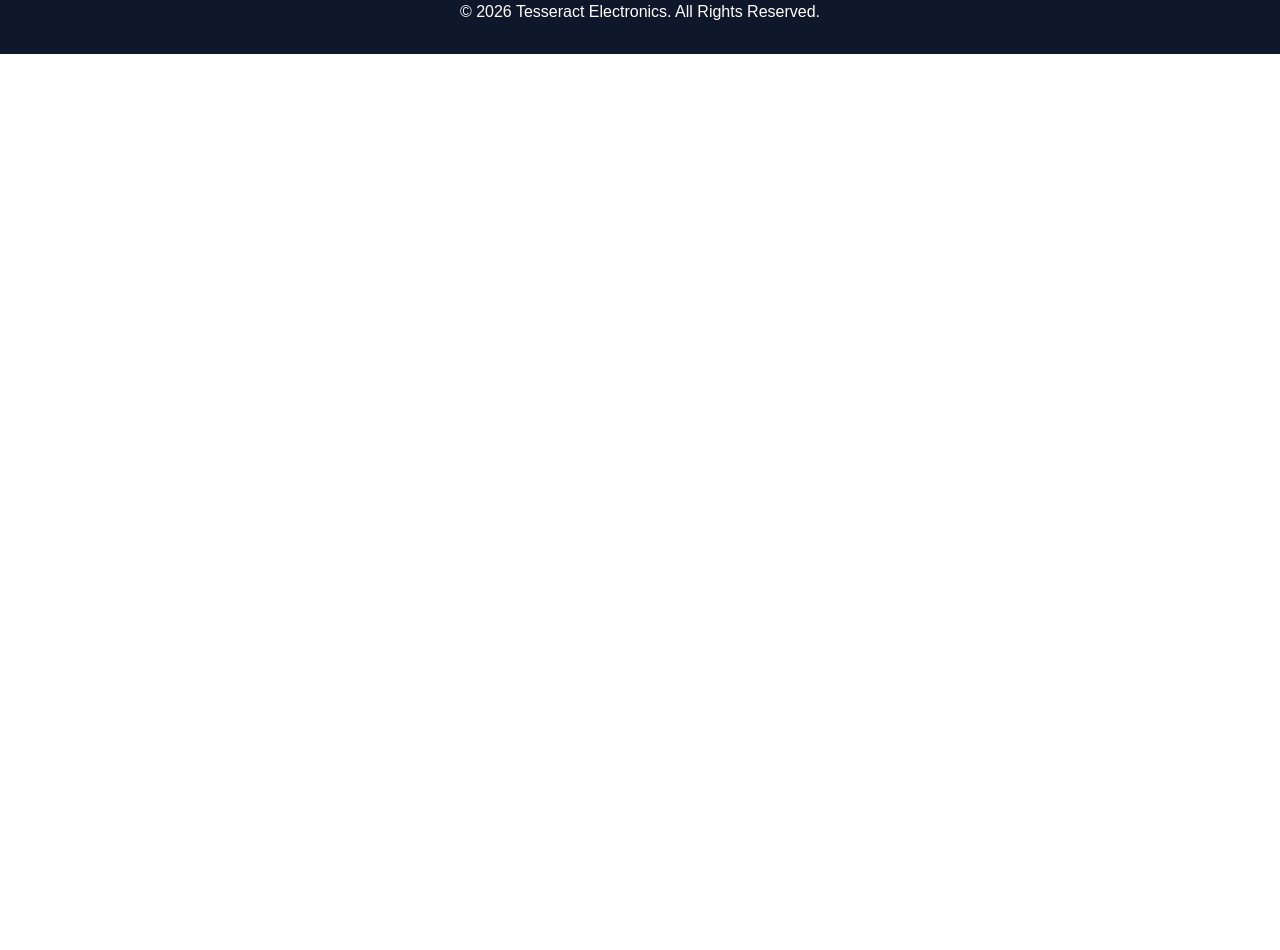
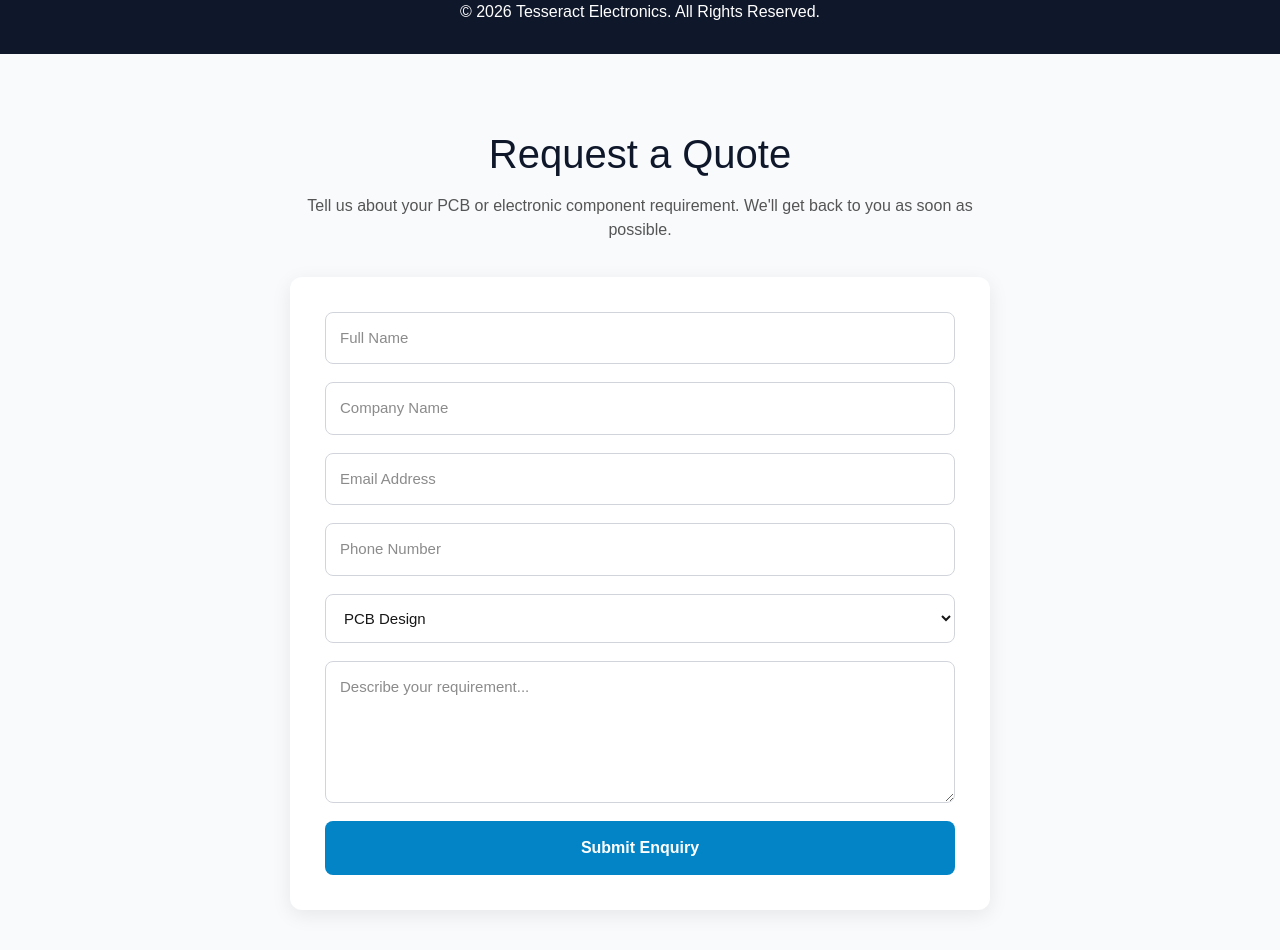
Before and after one commit to infome070-collab/tesseract-electronics, a Next.js app: page / in a window 1280 px wide. Shown: the part 4560-5510 px from the top of the page. Before the commit the page ends 4614 px from the top, so only its background shows below. Built offline with nearby package versions, Linux system fonts and the light colour scheme.

Commit message:
Website ready for deployment

```diff
--- a/app/page.tsx
+++ b/app/page.tsx
@@ -5,6 +5,13 @@ import {
   Factory,
   Headphones,
 } from "lucide-react";
+const inputStyle = {
+  padding: "14px",
+  border: "1px solid #d1d5db",
+  borderRadius: "8px",
+  fontSize: "15px",
+  outline: "none",
+};
 export default function Home() {
   return (
     <main
@@ -653,7 +660,140 @@ marginTop: "10px",
       >
         © 2026 Tesseract Electronics. All Rights Reserved.
       </footer>
+{/* Inquiry Form */}
 
+<section
+  style={{
+    padding: "70px 20px",
+    background: "#f8fafc",
+  }}
+>
+  <div
+    style={{
+      maxWidth: "700px",
+      margin: "0 auto",
+    }}
+  >
+    <h2
+      style={{
+        textAlign: "center",
+        fontSize: "2.5rem",
+        color: "#0f172a",
+        marginBottom: "10px",
+      }}
+    >
+      Request a Quote
+    </h2>
+
+    <p
+      style={{
+        textAlign: "center",
+        color: "#555",
+        marginBottom: "35px",
+      }}
+    >
+      Tell us about your PCB or electronic component requirement.
+      We'll get back to you as soon as possible.
+    </p>
+
+    <form
+      action="https://formsubmit.co/tesseractelectronics24@gmail.com"
+      method="POST"
+      style={{
+        display: "flex",
+        flexDirection: "column",
+        gap: "18px",
+        background: "#ffffff",
+        padding: "35px",
+        borderRadius: "12px",
+        boxShadow: "0 5px 20px rgba(0,0,0,0.08)",
+      }}
+    >
+      {/* Disable CAPTCHA */}
+      <input type="hidden" name="_captcha" value="false" />
+
+      {/* Subject */}
+      <input
+        type="hidden"
+        name="_subject"
+        value="New Website Enquiry - Tesseract Electronics"
+      />
+
+      {/* Thank You Page */}
+     <input
+  type="hidden"
+  name="_next"
+  value="http://localhost:3000/thank-you"
+/>
+      <input
+        type="text"
+        name="Name"
+        placeholder="Full Name"
+        required
+        style={inputStyle}
+      />
+
+      <input
+        type="text"
+        name="Company"
+        placeholder="Company Name"
+        style={inputStyle}
+      />
+
+      <input
+        type="email"
+        name="Email"
+        placeholder="Email Address"
+        required
+        style={inputStyle}
+      />
+
+      <input
+        type="tel"
+        name="Phone"
+        placeholder="Phone Number"
+        required
+        style={inputStyle}
+      />
+
+      <select
+        name="Service"
+        style={inputStyle}
+      >
+        <option>PCB Design</option>
+        <option>PCB Fabrication</option>
+        <option>PCB Assembly</option>
+        <option>Component Sourcing</option>
+        <option>BOM Fulfillment</option>
+        <option>Other</option>
+      </select>
+
+      <textarea
+        name="Requirement"
+        rows={5}
+        placeholder="Describe your requirement..."
+        required
+        style={inputStyle}
+      />
+
+      <button
+        type="submit"
+        style={{
+          background: "#0284c7",
+          color: "white",
+          padding: "15px",
+          border: "none",
+          borderRadius: "8px",
+          fontSize: "16px",
+          cursor: "pointer",
+          fontWeight: "bold",
+        }}
+      >
+        Submit Enquiry
+      </button>
+    </form>
+  </div>
+</section>
       {/* Floating WhatsApp */}
       <a
         href="https://wa.me/918123663810"
--- a/app/thank-you/page.tsx
+++ b/app/thank-you/page.tsx
@@ -10,23 +10,46 @@ export default function ThankYou() {
         fontFamily: "Arial, sans-serif",
         textAlign: "center",
         padding: "20px",
+        background: "#f8fafc",
       }}
     >
-      <h1>Thank You!</h1>
+      <h1
+        style={{
+          color: "#0284c7",
+          fontSize: "48px",
+          marginBottom: "20px",
+        }}
+      >
+        Thank You!
+      </h1>
 
-      <p>Your inquiry has been submitted successfully.</p>
+      <p
+        style={{
+          fontSize: "18px",
+          marginBottom: "10px",
+        }}
+      >
+        Your inquiry has been submitted successfully.
+      </p>
 
-      <p>Our team will contact you shortly.</p>
+      <p
+        style={{
+          color: "#555",
+          marginBottom: "30px",
+        }}
+      >
+        Our team will contact you shortly.
+      </p>
 
       <a
         href="/"
         style={{
-          marginTop: "20px",
           padding: "12px 24px",
           background: "#0284c7",
           color: "white",
           textDecoration: "none",
           borderRadius: "8px",
+          fontWeight: "bold",
         }}
       >
         Back to Home
```
